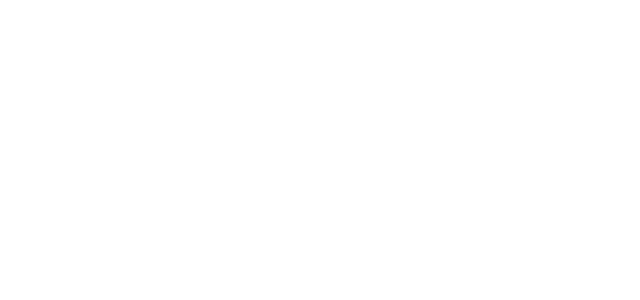
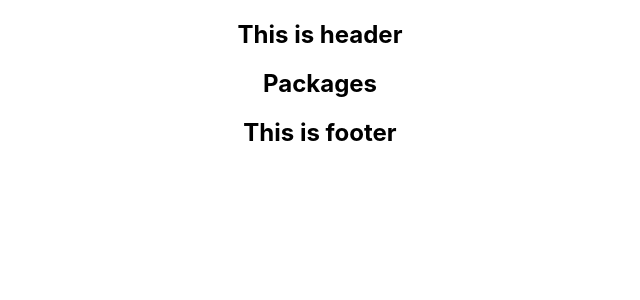
Before and after one commit to SifatNiloy/travelofun-client, a React (Create React App) app: page /packages in a window 1280 px wide. Shown: the top 300 px of the page, without its empty margins (320-960 px from the left). Built offline with nearby package versions, Linux system fonts and the light colour scheme.

Commit message:
route path created in app.js

```diff
--- a/src/App.js
+++ b/src/App.js
@@ -1,10 +1,27 @@
 import logo from './logo.svg';
 import './App.css';
+import Header from './components/Shared/Header/Header';
+import Footer from './components/Shared/Footer/Footer';
+import { Route, Routes } from 'react-router-dom';
+import Home from './components/Home/Home/Home';
+import Packages from './components/Home/Packages/Packages';
+import About from './components/About/About';
+import Login from './components/Login/Login/Login';
+import Register from './components/Login/Register/Register';
+
 
 function App() {
   return (
     <div className="App">
-
+      <Header></Header>
+      <Routes>
+        <Route path='/' element={<Home></Home>}>Home</Route>
+        <Route path='/packages' element={<Packages></Packages>}></Route>
+        <Route path='/about' element={<About></About>}>About</Route>
+        <Route path='/login' element={<Login></Login>}>Login</Route>
+        <Route path='/register' element={<Register></Register>}>Register</Route>
+      </Routes>
+      <Footer></Footer>
     </div>
   );
 }
--- a/src/components/Home/Packages/Packages.js
+++ b/src/components/Home/Packages/Packages.js
@@ -0,0 +1,11 @@
+import React from 'react';
+
+const Packages = () => {
+    return (
+        <div>
+            <h2>Packages</h2>
+        </div>
+    );
+};
+
+export default Packages;
```
Also changed, not shown: src/components/Home/Destination/Destination.js (added, +11 -0 lines).
